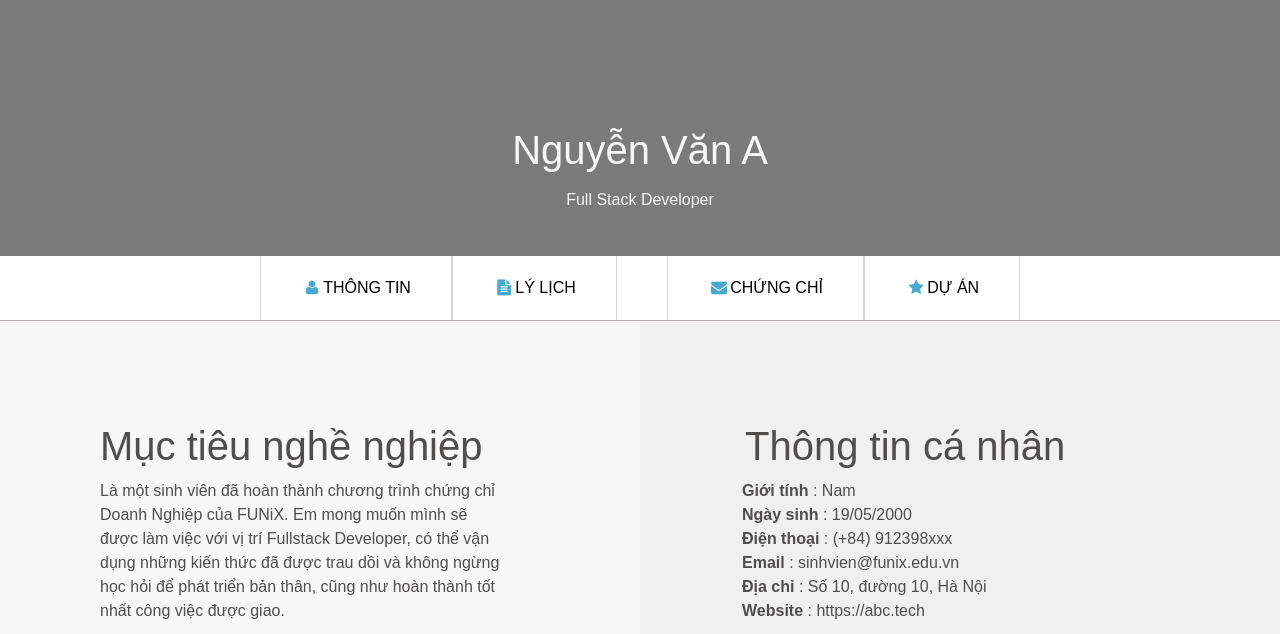
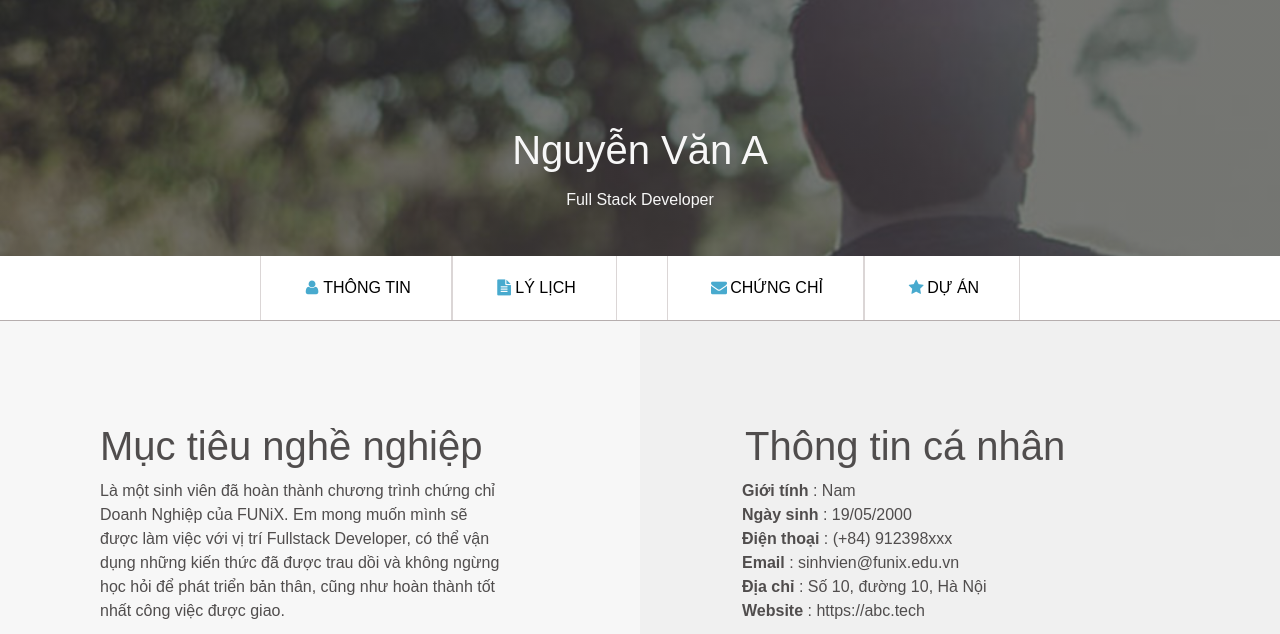
Before and after one commit to Bezeio/deploy, a plain HTML site: page index.html in a window 1280 px wide. Shown: the top 634 px of the page. Drawn offline with nearby package versions, Linux system fonts and the light colour scheme.

Commit message:
update files

```diff
--- a/css/laptop.css
+++ b/css/laptop.css
@@ -8,7 +8,7 @@
       rgba(34, 34, 34, 0.6),
       rgba(34, 34, 34, 0.6)
     ),
-    url("images/banner.jpg");
+    url("/images/banner.jpg");
   position: relative;
   height:  32vh;
   background-size: 150%;
```
